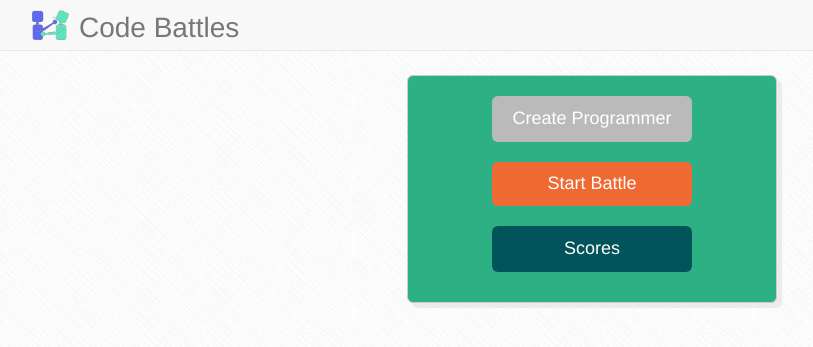
After one commit to petre-symfony/RestApiSymfony4, a Symfony app: template templates/homepage.html.twig in a window 1280 px wide. The commit adds this page. Shown: the top 347 px of the page, without its empty margins (48-861 px from the left). Run offline with Twig, Linux system fonts and the light colour scheme; the template is opened without the code that fills it, so the values that code supplies are empty; some libraries are stand-ins or nearby versions.

Commit message:
Create home controller Create homepage template that extends base template. Base template is ready to display flash messages

```diff
--- a/config/routes.yaml
+++ b/config/routes.yaml
@@ -1,3 +1,7 @@
 #index:
 #    path: /
 #    controller: App\Controller\DefaultController::index
+
+controllers:
+  resource: '../src/Controller/'
+  type: annotation
--- a/templates/base.html.twig
+++ b/templates/base.html.twig
@@ -2,11 +2,97 @@
 <html>
   <head>
     <meta charset="UTF-8">
+	  <meta http-equiv="X-UA-Compatible" content="IE=edge,chrome=1">
+	  <meta name="description" content="">
+	  <meta name="viewport" content="width=device-width">
     <title>{% block title %}Welcome!{% endblock %}</title>
-        {% block stylesheets %}{% endblock %}
+    {% block stylesheets %}
+	    <!-- Add custom CSS here -->
+	    <link rel="stylesheet" href="{{ asset('css/styles.css') }}">
+    {% endblock %}
+	  <link rel="icon" type="image/x-icon" href="{{ asset('favicon.ico') }}" />
   </head>
   <body>
-        {% block body %}{% endblock %}
-        {% block javascripts %}{% endblock %}
+    {% block body %}
+	    <div class="navbar navbar-default navbar-fixed-top">
+		    <div class="container">
+			    <div class="navbar-header">
+				    <a href="{{ path('homepage') }}"><img src="{{ asset('img/logo-2.png') }}" alt="code battle logo" class="logo"></a>
+				    <a href="{{ path('homepage') }}" class="navbar-brand">Code Battles</a>
+				    {% if is_granted('IS_AUTHENTICATED_FULLY') %}
+					    <button class = "navbar-toggle" data-toggle = "collapse" data-target = "#navbar-main">
+						    <span class="icon-bar"></span>
+						    <span class="icon-bar"></span>
+						    <span class="icon-bar"></span>
+					    </button>
+				    {% else %}
+				    {% endif %}
+			    </div>
+			    <div class="navbar-collapse collapse" id="navbar-main">
+				    <ul class="nav navbar-nav navbar-right">
+					    {% if is_granted('IS_AUTHENTICATED_FULLY') %}
+						    <li class="dropdown">
+							    <a class="dropdown-toggle"
+							       data-toggle="dropdown" href="#">
+								    User Info <span class="caret"></span>
+							    </a>
+							    <ul class="dropdown-menu">
+								    <li>
+									    <table class="table table-striped user-information">
+										    <tbody>
+										    <tr>
+											    <th>Email</th>
+											    <td>{{ app.user.email }}</td>
+										    </tr>
+										    <tr>
+											    <th>Username</th>
+											    <td>{{ app.user.username }}</td>
+										    </tr>
+										    </tbody>
+									    </table>
+								    </li>
+							    </ul>
+						    </li>
+						    <li>
+							    <a href="">Logout</a>
+						    </li>
+					    {% else %}
+					    {% endif %}
+				    </ul>
+			    </div>
+		    </div>
+	    </div>
+
+	    <div class="container">
+
+		    <div class="row">
+			    <div class="main-console-screen">
+				    {% if app.session.flashbag.has('notice_happy') %}
+					    <div class="alert alert-warning flash-message">
+						    {% for index, message in app.flashes('notice_happy') %}
+							    <i class="fa fa-bolt"></i>
+							    {{ message }}
+						    {%  endfor %}
+					    </div>
+				    {%  endif %}
+
+				    {% if app.session.flashbag.has('notice_sad') %}
+					    <div class="alert alert-warning flash-message">
+						    {% for index, message in app.flashes('notice_sad') %}
+							    <i class="fa fa-exclamation-triangle"></i>
+							    {{ message }}
+						    {%  endfor %}
+					    </div>
+				    {% endif %}
+
+				    {% block content %}{% endblock %}
+			    </div>
+		    </div>
+	    </div>
+    {% endblock %}
+    {% block javascripts %}
+	    <script src="{{ asset('js/jquery.min.js') }}"></script>
+	    <script src="{{ asset('js/bootstrap.min.js') }}"></script>
+    {% endblock %}
   </body>
 </html>
--- /dev/null
+++ b/templates/homepage.html.twig
@@ -0,0 +1,17 @@
+{% extends 'base.html.twig' %}
+
+{% block content %}
+    <div class="button-list">
+        <ul class="action-buttons-list">
+            <li>
+                <a href="#" class="btn btn-lg btn-create">Create Programmer</a>
+            </li>
+            <li>
+                <a href="#" class="btn btn-lg btn-start-battle">Start Battle</a>
+            </li>
+            <li>
+                <a href="#" class="btn btn-lg btn-scores">Scores</a>
+            </li>
+        </ul>
+    </div>
+{% endblock %}
```
Also changed, not shown: src/Controller/Web/DefaultController.php (added, +14 -0 lines). Lines whose indentation alone changed are shown as unchanged.
